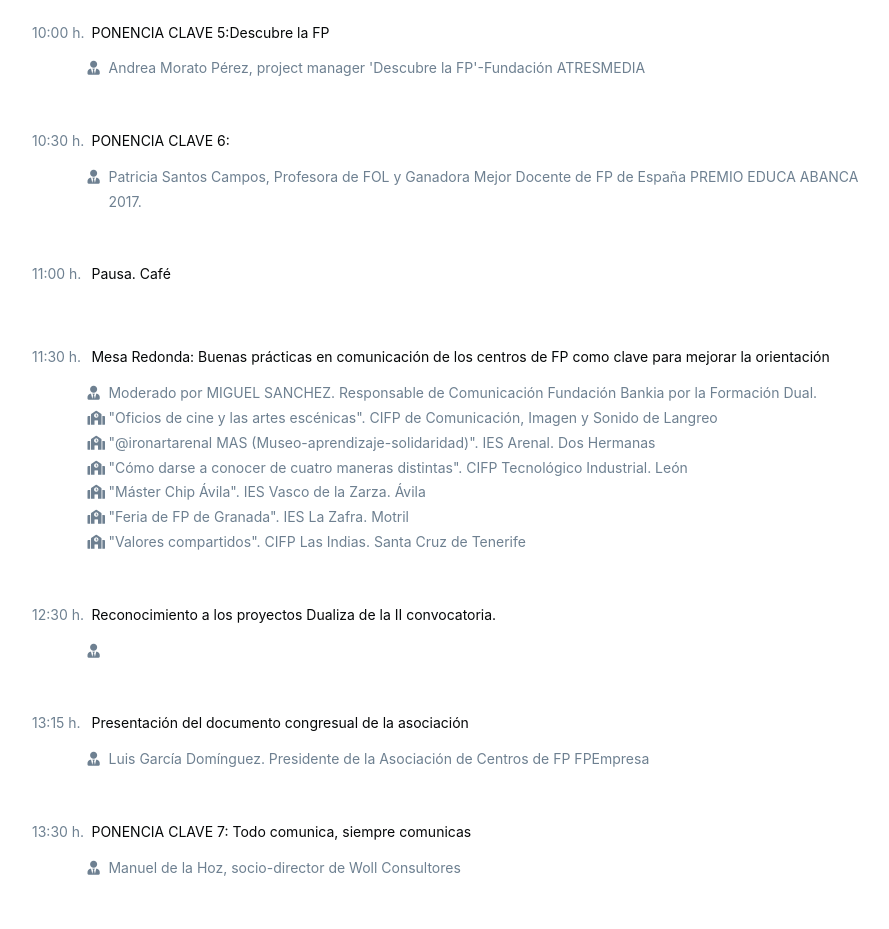
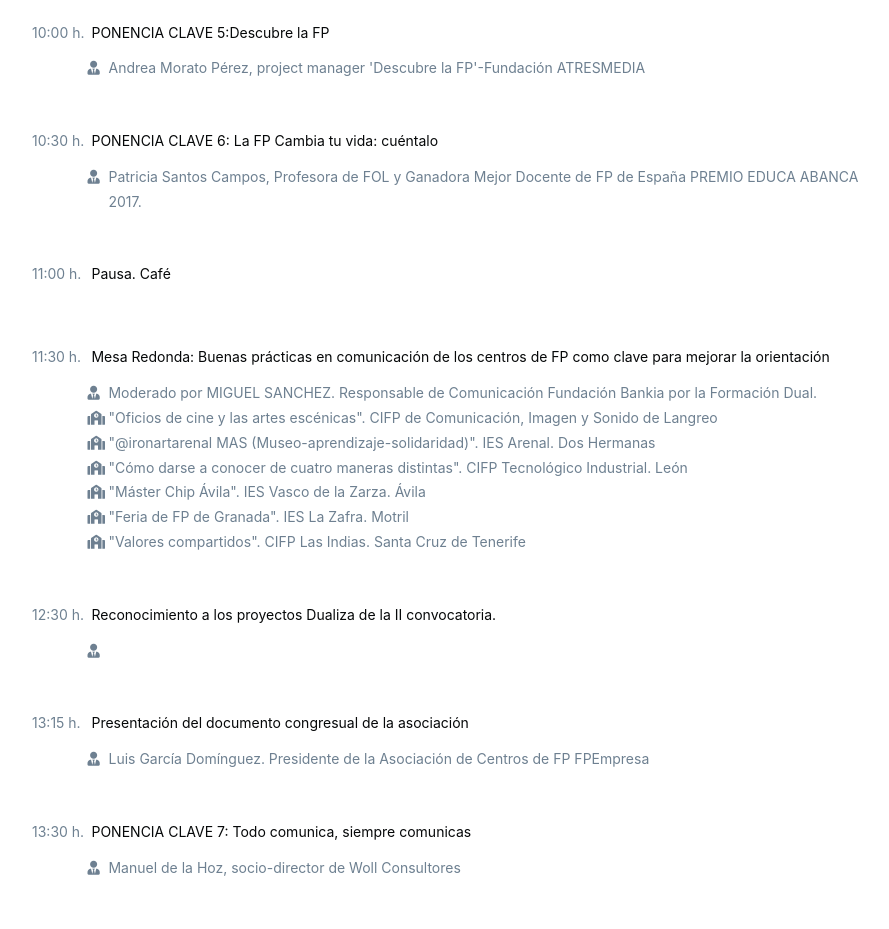
Before and after one commit to fpempresa/congreso2020, a website: page index.html in a window 1280 px wide. Shown: the part 3741-4670 px from the top of the page, without its empty margins (190-1079 px from the left). Drawn offline with Linux system fonts and the light colour scheme.

Commit message:
ponencia 5

```diff
--- a/index.html
+++ b/index.html
@@ -273,7 +273,7 @@
                             <tr>
                                 <td class="c-agenda__hora">10:30&nbsp;h.</td>
                                 <td colspan="2">
-                                    <div class="c-agenda__actividad">PONENCIA CLAVE 6: </div>
+                                    <div class="c-agenda__actividad">PONENCIA CLAVE 6: La FP Cambia tu vida: cuéntalo</div>
                                     <ul class="c-agenda__lista c-agenda__lista--personas">
                                         <li>Patricia Santos Campos, Profesora de FOL y Ganadora Mejor Docente de FP de España PREMIO EDUCA ABANCA 2017.</li>
                                     </ul>
```
